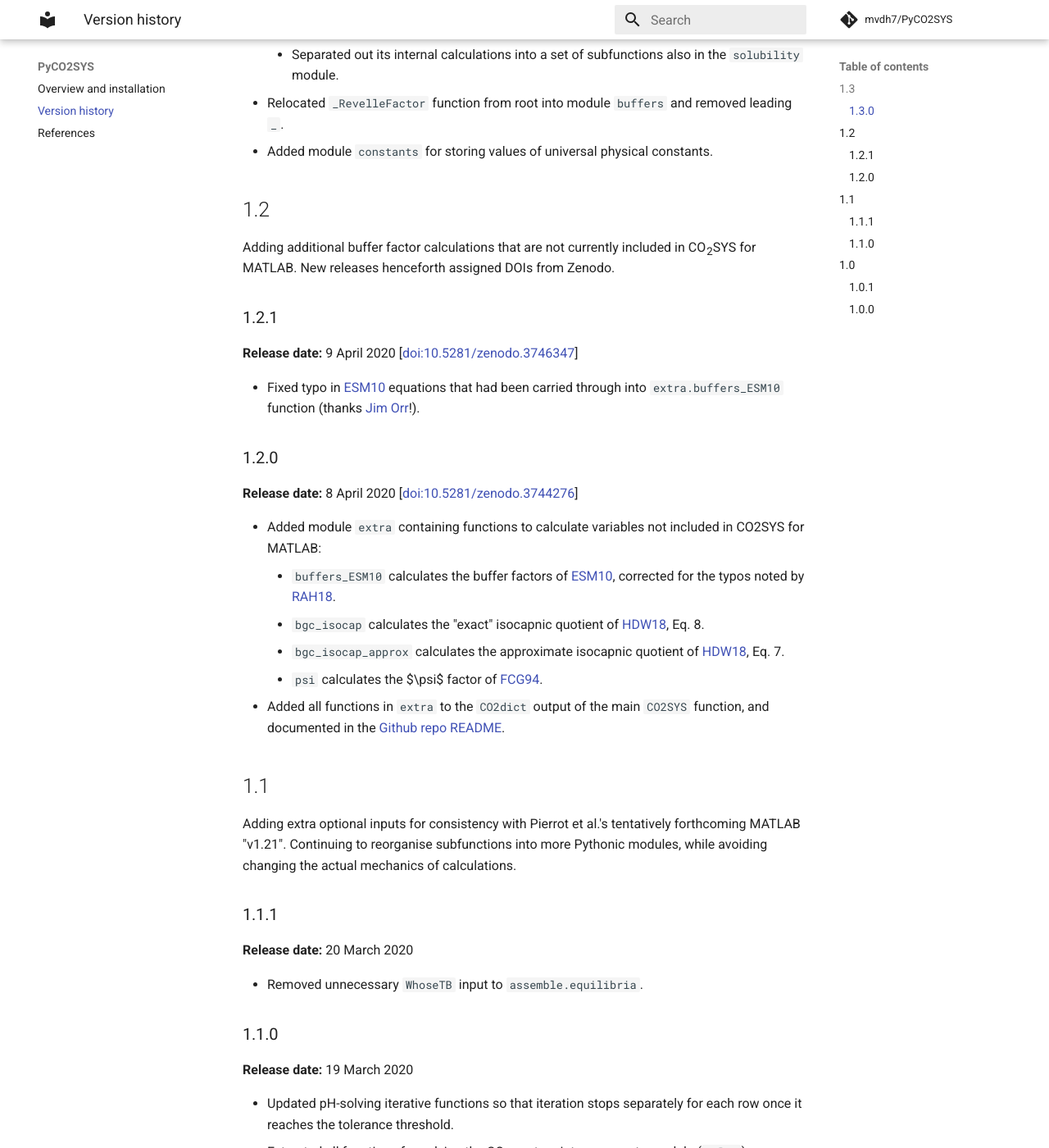
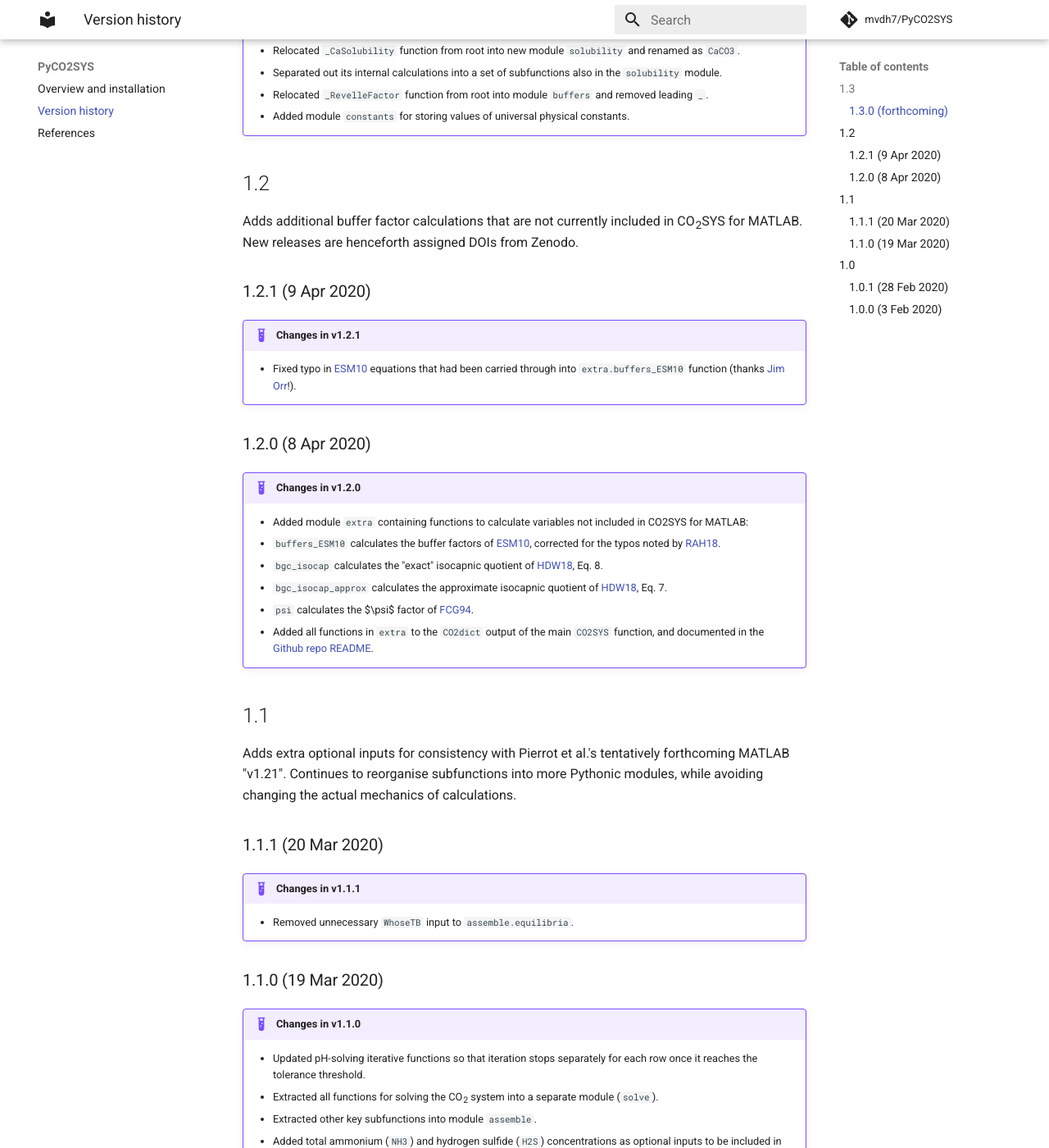
Before and after one commit to mvdh7/PyCO2SYS, an MkDocs documentation site: the page built from docs/versions.md, in a window 1280 px wide and 1400 px high, scrolled down 845 px. Shown: the whole window at 82% size. Built offline with MkDocs 1.6.1 and Material for MkDocs 9.7.7, drawn with Linux system fonts in a browser that asks for light colours; comment, search, counter and statistics services are not loaded; some of the changed text lies outside the part shown.

Commit message:
Reformat version history

```diff
--- a/docs/versions.md
+++ b/docs/versions.md
@@ -16,79 +17,74 @@ Version numbering aims to follow [semantic versioning](https://semver.org/). The
 
 ## 1.3
 
-### 1.3.0
+Continues to reorganise code structure behind the scenes. Makes all functions [Autograd](https://github.com/HIPS/autograd)-able.
 
-**Release date:** forthcoming [[doi:](https://doi.org/)]
+### 1.3.0 (forthcoming)
 
-  * Rename module `extra` to `buffers`.
-  * All functions in `solve` updated to be [Autograd](https://github.com/HIPS/autograd)-able.
-  * Relocated `_CaSolubility` function from root into new module `solubility` and renamed as `CaCO3`.
-    * Separated out its internal calculations into a set of subfunctions also in the `solubility` module.
-  * Relocated `_RevelleFactor` function from root into module `buffers` and removed leading `_`.
-  * Added module `constants` for storing values of universal physical constants.
+!!! example "Changes in v1.3.0"
+    * Rename module `extra` to `buffers`.
+    * All functions in `solve` updated to be [Autograd](https://github.com/HIPS/autograd)-able.
+    * Relocated `_CaSolubility` function from root into new module `solubility` and renamed as `CaCO3`.
+      * Separated out its internal calculations into a set of subfunctions also in the `solubility` module.
+    * Relocated `_RevelleFactor` function from root into module `buffers` and removed leading `_`.
+    * Added module `constants` for storing values of universal physical constants.
 
 ## 1.2
 
-Adding additional buffer factor calculations that are not currently included in CO<sub>2</sub>SYS for MATLAB. New releases henceforth assigned DOIs from Zenodo.
+Adds additional buffer factor calculations that are not currently included in CO<sub>2</sub>SYS for MATLAB. New releases are henceforth assigned DOIs from Zenodo.
 
-### 1.2.1
+### 1.2.1 (9 Apr 2020)
 
-**Release date:** 9 April 2020 [[doi:10.5281/zenodo.3746347](https://doi.org/10.5281/zenodo.3746347)]
+!!! example "Changes in v1.2.1"
+    * Fixed typo in [ESM10](../refs/#ESM10) equations that had been carried through into `extra.buffers_ESM10` function (thanks [Jim Orr](https://twitter.com/James1Orr/status/1248216403355803648)!).
 
-  * Fixed typo in [ESM10](../refs/#ESM10) equations that had been carried through into `extra.buffers_ESM10` function (thanks [Jim Orr](https://twitter.com/James1Orr/status/1248216403355803648)!).
+### 1.2.0 (8 Apr 2020)
 
-### 1.2.0
-
-**Release date:** 8 April 2020 [[doi:10.5281/zenodo.3744276](https://doi.org/10.5281/zenodo.3744276)]
-
-  * Added module `extra` containing functions to calculate variables not included in CO2SYS for MATLAB:
-    * `buffers_ESM10` calculates the buffer factors of [ESM10](../refs/#ESM10), corrected for the typos noted by [RAH18](../refs/#RAH18).
-    * `bgc_isocap` calculates the "exact" isocapnic quotient of [HDW18](../refs/#HDW18), Eq. 8.
-    * `bgc_isocap_approx` calculates the approximate isocapnic quotient of [HDW18](../refs/#HDW18), Eq. 7.
-    * `psi` calculates the $\psi$ factor of [FCG94](../refs/#FCG94).
-  * Added all functions in `extra` to the `CO2dict` output of the main `CO2SYS` function, and documented in the [Github repo README](https://github.com/mvdh7/PyCO2SYS#pyco2sys).
+!!! example "Changes in v1.2.0"
+    * Added module `extra` containing functions to calculate variables not included in CO2SYS for MATLAB:
+      * `buffers_ESM10` calculates the buffer factors of [ESM10](../refs/#ESM10), corrected for the typos noted by [RAH18](../refs/#RAH18).
+      * `bgc_isocap` calculates the "exact" isocapnic quotient of [HDW18](../refs/#HDW18), Eq. 8.
+      * `bgc_isocap_approx` calculates the approximate isocapnic quotient of [HDW18](../refs/#HDW18), Eq. 7.
+      * `psi` calculates the $\psi$ factor of [FCG94](../refs/#FCG94).
+    * Added all functions in `extra` to the `CO2dict` output of the main `CO2SYS` function, and documented in the [Github repo README](https://github.com/mvdh7/PyCO2SYS#pyco2sys).
 
 ## 1.1
 
-Adding extra optional inputs for consistency with Pierrot et al.'s tentatively forthcoming MATLAB "v1.21". Continuing to reorganise subfunctions into more Pythonic modules, while avoiding changing the actual mechanics of calculations.
+Adds extra optional inputs for consistency with Pierrot et al.'s tentatively forthcoming MATLAB "v1.21". Continues to reorganise subfunctions into more Pythonic modules, while avoiding changing the actual mechanics of calculations.
 
-### 1.1.1
+### 1.1.1 (20 Mar 2020)
 
-**Release date:** 20 March 2020
+!!! example "Changes in v1.1.1"
+    * Removed unnecessary `WhoseTB` input to `assemble.equilibria`.
 
-  * Removed unnecessary `WhoseTB` input to `assemble.equilibria`.
+### 1.1.0 (19 Mar 2020)
 
-### 1.1.0
-
-**Release date:** 19 March 2020
-
-  * Updated pH-solving iterative functions so that iteration stops separately for each row once it reaches the tolerance threshold.
-  * Extracted all functions for solving the CO<sub>2</sub> system into a separate module (`solve`).
-  * Extracted other key subfunctions into module `assemble`.
-  * Added total ammonium (`NH3`) and hydrogen sulfide (`H2S`) concentrations as optional inputs to be included in the alkalinity model.
-  * Added optional input to choose between different equations for hydrogen fluoride dissociation constant (`KFCONSTANT`).
-  * Added functions to enable carbonate ion as an input carbonate system variable.
-  * Output is now only the `CO2dict` dict, not the original `DATA`, `HEADERS` and `NICEHEADERS`.
-  * Eliminated all global variables throughout the entire program.
+!!! example "Changes in v1.1.0"
+    * Updated pH-solving iterative functions so that iteration stops separately for each row once it reaches the tolerance threshold.
+    * Extracted all functions for solving the CO<sub>2</sub> system into a separate module (`solve`).
+    * Extracted other key subfunctions into module `assemble`.
+    * Added total ammonium (`NH3`) and hydrogen sulfide (`H2S`) concentrations as optional inputs to be included in the alkalinity model.
+    * Added optional input to choose between different equations for hydrogen fluoride dissociation constant (`KFCONSTANT`).
+    * Added functions to enable carbonate ion as an input carbonate system variable.
+    * Output is now only the `CO2dict` dict, not the original `DATA`, `HEADERS` and `NICEHEADERS`.
+    * Eliminated all global variables throughout the entire program.
 
 ## 1.0
 
-### 1.0.1
+### 1.0.1 (28 Feb 2020)
 
-**Release date:** 28 February 2020
+Starts to make things more Pythonic.
 
-Starting to make things more Pythonic.
+!!! example "Changes in v1.0.1"
+      * Extracted all equations for concentrations and equilibrium constants into functions in separate modules (`concentrations` and `equilibria`).
+      * Eliminated all global variables from the `_Constants` function.
+      * Moved the as-close-as-possible version into module `original`. The default `from PyCO2SYS import CO2SYS` now imports the more Pythonic implementation.
 
-  * Extracted all equations for concentrations and equilibrium constants into functions in separate modules (`concentrations` and `equilibria`).
-  * Eliminated all global variables from the `_Constants` function.
-  * Moved the as-close-as-possible version into module `original`. The default `from PyCO2SYS import CO2SYS` now imports the more Pythonic implementation.
-
-### 1.0.0
-
-**Release date:** 3 February 2020
+### 1.0.0 (3 Feb 2020)
 
 An as-close-as-possible clone of [MATLAB CO2SYS v2.0.5](https://github.com/jamesorr/CO2SYS-MATLAB).
 
-  * The first output `DICT` is new: a dict containing a separate entry for each variable in the original output `DATA`, with the keys named following the original output `HEADERS`.
-  * The output `DATA` is transposed relative to the MATLAB version because Numpy is row-major while MATLAB is column-major.
-  * Every combination of input options was tested against the MATLAB version with no significant differences (i.e. all differences can be attributed to floating point errors).
+!!! example "Release notes for v1.0.0"
+      * The first output `DICT` is new: a dict containing a separate entry for each variable in the original output `DATA`, with the keys named following the original output `HEADERS`.
+      * The output `DATA` is transposed relative to the MATLAB version because Numpy is row-major while MATLAB is column-major.
+      * Every combination of input options was tested against the MATLAB version with no significant differences (i.e. all differences can be attributed to floating point errors).
```
Also changed, not shown: other parts of docs/versions.md (+5 -4 lines).
